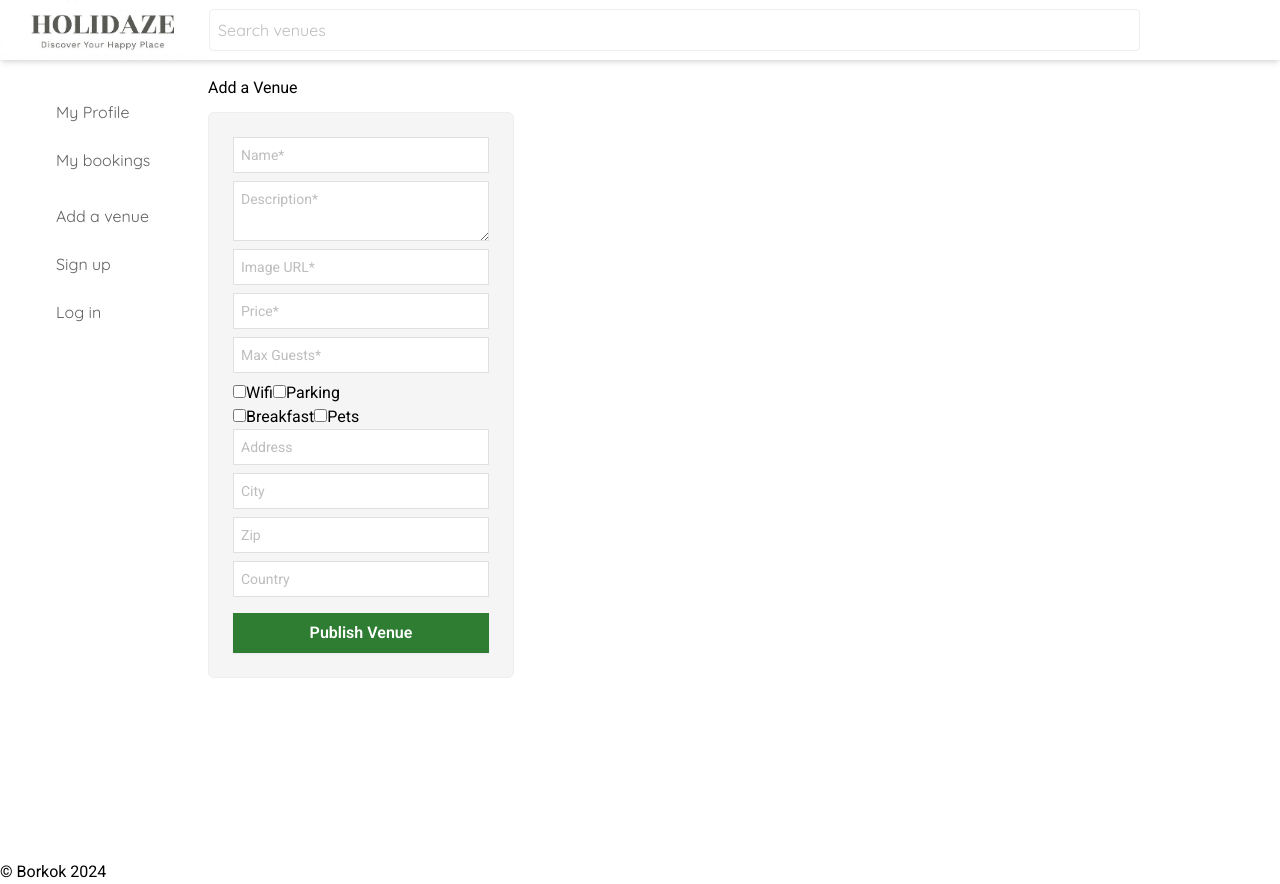
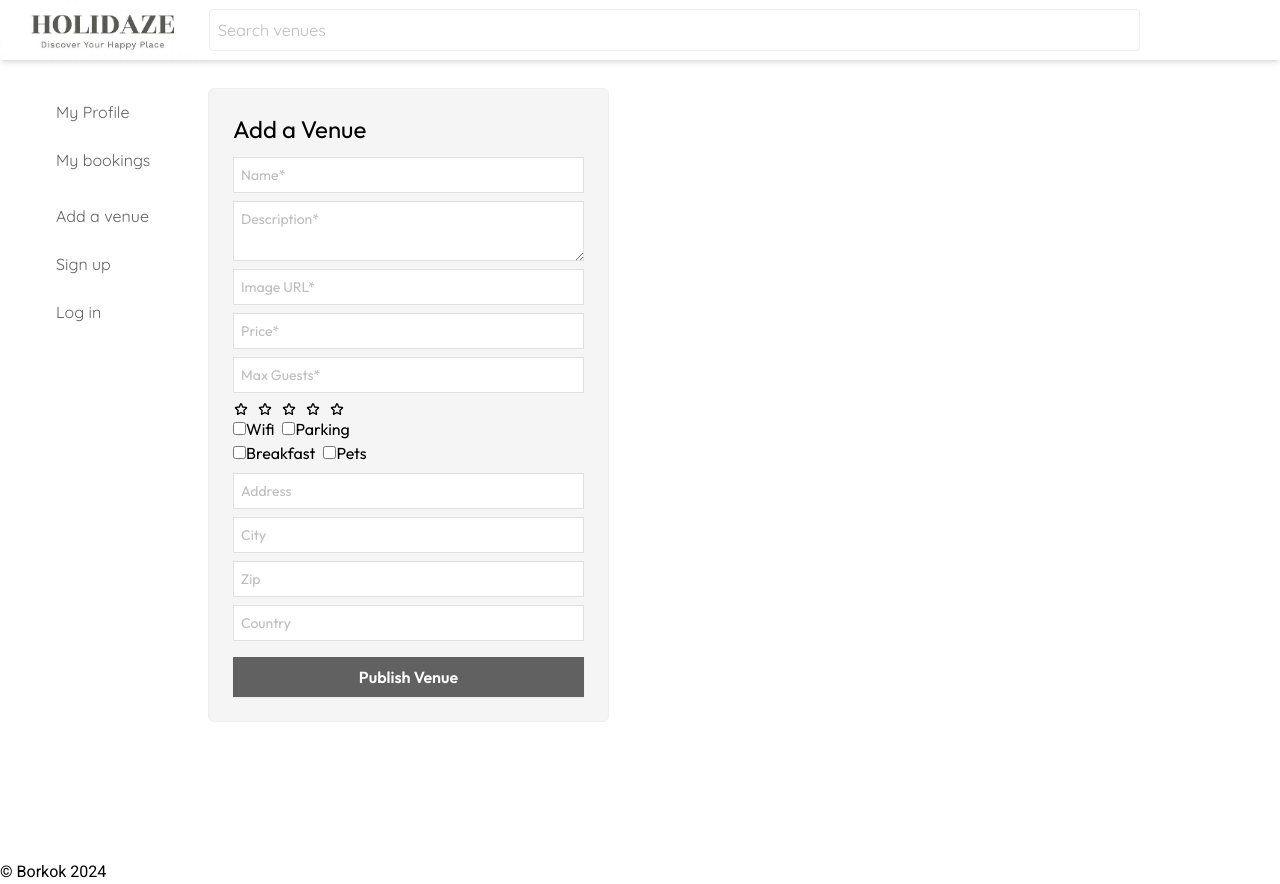
Before and after one commit to borikokeny/Holidaze-Project-Exam-2, a React (Vite) app: page /VenueForm in a window 1280 px wide. Built offline with nearby package versions, Linux system fonts and the light colour scheme.

Commit message:
Fixes interactive rating functionality

```diff
--- a/src/components/Ratings.jsx
+++ b/src/components/Ratings.jsx
@@ -1,11 +1,21 @@
 import React from "react";
 import { TiStarFullOutline, TiStarHalfOutline, TiStarOutline } from "react-icons/ti";
 
-const Ratings = ({ rating }) => {
+const Ratings = ({ rating, onChange, isInteractive = false }) => {
+  const handleRating = (value) => {
+    if (isInteractive && onChange) {
+      onChange(value);
+    }
+  }
   const stars = Array.from({ length: 5 }, (element, index) => {
     let number = index + 0.5;
     return (
-      <span key={index} rating={index}>
+      <span
+      key={index}
+      rating={index}
+      className={`cursor-pointer ${isInteractive ? "hover:text-teal-500" : ""}`}
+        onClick={() => handleRating(index + 1)}
+      >
         {rating > index + 1 ? (
           <TiStarFullOutline className="text-stone-600" />
         ) : rating > number ? (
--- a/src/components/VenueCard.jsx
+++ b/src/components/VenueCard.jsx
@@ -126,7 +126,7 @@ const VenueCard = ({ venue, onDeleteSuccess }) => {
           </div>
 
           <hr className="border-t-2 border-gray-300 mt-3 mb-3 w-4/6" />
-          <Ratings />
+          <Ratings rating={venue.rating} />
 
           <p className="text-lg mb-3 text-stone-600">
             Max guests: {maxGuests} person
--- a/src/components/VenueUpdateForm.jsx
+++ b/src/components/VenueUpdateForm.jsx
@@ -1,5 +1,7 @@
 import React, { useState } from "react";
 import { updateVenue } from "../api/venue";
+import Ratings from "./ratings";
+import { Rating } from "@material-tailwind/react";
 
 const VenueUpdateForm = ({ venue, onClose }) => {
   const [formData, setFormData] = useState({
@@ -8,6 +10,7 @@ const VenueUpdateForm = ({ venue, onClose }) => {
     media: venue?.media || [],
     price: venue?.price || "",
     maxGuests: venue?.maxGuests || "",
+    rating: venue?.rating || 0,
     meta: {
       wifi: venue?.meta?.wifi || false,
       parking: venue?.meta?.parking || false,
@@ -68,7 +71,7 @@ const VenueUpdateForm = ({ venue, onClose }) => {
   };
 
   return (
-    <form onSubmit={handleUpdate}>
+    <form onSubmit={handleUpdate} className="">
       <label>
         Name:
         <input
@@ -118,8 +121,18 @@ const VenueUpdateForm = ({ venue, onClose }) => {
           className="border p-2 w-full"
         />
       </label>
-      <div className="flex">
-        <label>
+      <Ratings
+      rating={formData.rating}
+      isInteractive={true}
+      onChange={(value) =>
+        setFormData((prev) => ({
+          ...prev,
+          rating: value,
+        }))
+      }
+      />
+      <div className="flex mt-2">
+        <label className="me-2">
           <input
             type="checkbox"
             name="meta.wifi"
@@ -139,7 +152,7 @@ const VenueUpdateForm = ({ venue, onClose }) => {
         </label>
       </div>
       <div>
-        <label>
+        <label className="me-2">
           <input
             type="checkbox"
             name="meta.breakfast"
@@ -200,7 +213,7 @@ const VenueUpdateForm = ({ venue, onClose }) => {
       </label>
       <button
         type="submit"
-        className="mt-4 px-4 py-2 bg-green-500 text-white rounded hover:bg-green-700"
+        className="mt-4 px-4 py-2 bg-gray-700 text-white rounded hover:bg-green-700"
       >
         Update Venue
       </button>
--- a/src/pages/VenueForm.jsx
+++ b/src/pages/VenueForm.jsx
@@ -1,6 +1,7 @@
 import React, { useState } from "react";
 import { useNavigate } from "react-router-dom";
 import { addVenue } from "../api/venue";
+import Ratings from "../components/ratings";
 
 function VenueForm() {
   const [formData, setFormData] = useState({
@@ -9,7 +10,7 @@ function VenueForm() {
     media: [],
     price: "",
     maxGuests: "",
-    rating: "",
+    rating: 0,
     meta: {
       wifi: false,
       parking: false,
@@ -64,13 +65,11 @@ function VenueForm() {
   };
 
   return (
-    <div className="justify-center w-3/5">
-      <div>
-        <h1 className="">Add a Venue</h1>
-      </div>
+    <div className="justify-center w-3/5 font-main">
       <div>
         <form onSubmit={venueFormListener} className="flex mt-3 mb-3 pe-8">
-          <div className="border rounded-md p-6 bg-gray-100">
+          <div className="border w-2/3 rounded-md p-6 bg-gray-100">
+            <h1 className="mb-3 text-2xl">Add a Venue</h1>
             <input
               type="name"
               value={formData.name}
@@ -120,8 +119,15 @@ function VenueForm() {
               required
               className="ps-2 block w-full rounded-none mb-2 border-0 py-1.5 text-gray-900 ring-1 ring-inset ring-gray-300 placeholder:text-gray-400 focus:ring-2 focus:ring-inset focus:shadow-xl sm:text-sm sm:leading-6"
             />
+            <Ratings
+              rating={formData.rating}
+              isInteractive={true}
+              onChange={(value) =>
+                setFormData((prev) => ({ ...prev, rating: value }))
+              }
+            />
             <div className="flex">
-              <label>
+              <label className="me-2">
                 <input
                   type="checkbox"
                   value={formData.meta.wifi}
@@ -148,8 +154,8 @@ function VenueForm() {
                 Parking
               </label>
             </div>
-            <div>
-              <label>
+            <div className="mb-2">
+              <label className="me-2">
                 <input
                   type="checkbox"
                   value={formData.meta.breakfast}
@@ -227,7 +233,7 @@ function VenueForm() {
             <div>
               <button
                 type="submit"
-                className="w-64 mt-2 bg-green-800 rounded-none bg-sky-500 px-3 py-2 text-base font-semibold text-white shadow-sm hover:bg-indigo-500 focus-visible:outline focus-visible:outline-2 focus-visible:outline-offset-2 focus-visible:outline-indigo-60"
+                className="w-full mt-2 rounded-none bg-gray-700 px-3 py-2 text-base font-semibold text-white shadow-sm hover:bg-indigo-500 focus-visible:outline focus-visible:outline-2 focus-visible:outline-offset-2 focus-visible:outline-indigo-60"
               >
                 Publish Venue
               </button>
```
